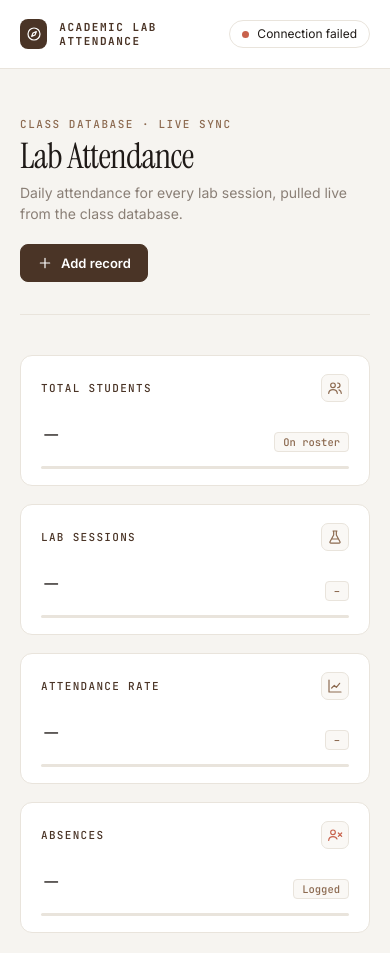
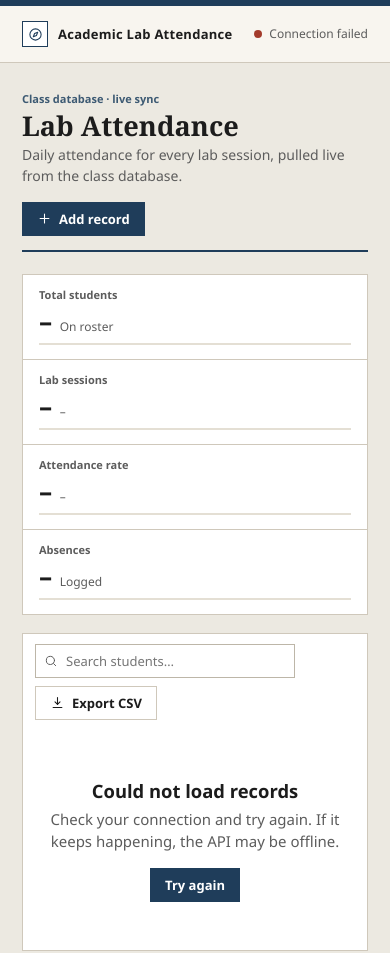
Before and after one commit to jaymark-28/student-frontend, a plain HTML site: page index.html in a window 390 px wide. Shown: the top 953 px of the page. Drawn offline with Linux system fonts and the light colour scheme; no server answers.

Commit message:
Refactor index.html for improved styling and layout
Updated styles and layout for improved UI/UX, including adjustments to colors, font sizes, and spacing. Modified the structure of various elements for better responsiveness and accessibility.

```diff
--- a/index.html
+++ b/index.html
@@ -4,123 +4,280 @@
 <meta charset="UTF-8">
 <meta name="viewport" content="width=device-width, initial-scale=1">
 <title>Academic Lab Attendance</title>
-<link rel="preconnect" href="https://fonts.googleapis.com">
-<link rel="preconnect" href="https://fonts.gstatic.com" crossorigin>
-<link href="https://fonts.googleapis.com/css2?family=Instrument+Serif&family=Inter:wght@400;500;600&family=JetBrains+Mono:wght@400;500;700&display=swap" rel="stylesheet">
 <style>
   :root {
     color-scheme: light;
-    --bg:#f6f4f0; --surface:#fff; --soft:#faf8f5; --ink:#1f1a17; --muted:#8a7f76; --line:#e9e4dc;
-    --brown:#4a3426; --brown-soft:#8c6a50; --green:#4f7a5a; --orange:#d98b3a; --red:#c8624c;
-    --serif:"Instrument Serif",Georgia,"Times New Roman",serif;
-    --sans:"Inter",system-ui,-apple-system,"Segoe UI",Arial,sans-serif;
-    --mono:"JetBrains Mono",ui-monospace,Consolas,monospace;
+    --bg:#ece9e1;
+    --surface:#fff;
+    --soft:#f4f1ea;
+    --ink:#1c1c1c;
+    --muted:#5c5c5c;
+    --line:#cfc8bb;
+    --brown:#1f3d5a;
+    --brown-soft:#3d5a73;
+    --green:#2f6b45;
+    --orange:#b56a1a;
+    --red:#a33b2b;
+    --serif:Georgia,"Times New Roman",serif;
+    --sans:"Segoe UI",system-ui,-apple-system,Arial,sans-serif;
+    --mono:ui-monospace,"Cascadia Mono",Consolas,monospace;
+    --rule:#1f3d5a;
   }
   * { box-sizing:border-box; }
-  body { margin:0; background:var(--bg); color:var(--ink); font:14px/1.5 var(--sans); }
-  svg.i { width:16px; height:16px; stroke:currentColor; fill:none; stroke-width:1.8; stroke-linecap:round; stroke-linejoin:round; flex:none; }
-  .wrap { max-width:972px; margin:0 auto; padding:0 20px; }
-
-  nav { background:var(--surface); border-bottom:1px solid var(--line); }
-  nav .wrap { height:68px; display:flex; align-items:center; justify-content:space-between; }
-  .brand { display:flex; align-items:center; gap:12px; font:700 11px var(--mono); letter-spacing:.14em; text-transform:uppercase; color:var(--brown); }
-  .logo { width:30px; height:30px; border-radius:8px; background:var(--brown); color:#fff; display:grid; place-items:center; }
-
-  .conn { display:inline-flex; align-items:center; gap:8px; padding:4px 12px; border:1px solid var(--line); border-radius:999px; background:var(--surface); font-size:12px; color:var(--ink); white-space:nowrap; }
-  .dot { width:7px; height:7px; border-radius:50%; background:var(--muted); }
+  body {
+    margin:0;
+    background:var(--bg);
+    color:var(--ink);
+    font:15px/1.45 var(--sans);
+  }
+  body::before {
+    content:"";
+    display:block;
+    height:6px;
+    background:var(--rule);
+  }
+  svg.i { width:15px; height:15px; stroke:currentColor; fill:none; stroke-width:1.7; stroke-linecap:round; stroke-linejoin:round; flex:none; }
+  .wrap { max-width:1100px; margin:0 auto; padding:0 22px; }
+  nav {
+    background:#f8f5ef;
+    border-bottom:1px solid var(--line);
+  }
+  nav .wrap { height:56px; display:flex; align-items:center; justify-content:space-between; }
+  .brand {
+    display:flex;
+    align-items:center;
+    gap:10px;
+    font:600 13px var(--sans);
+    letter-spacing:.02em;
+    color:var(--ink);
+  }
+  .logo {
+    width:26px;
+    height:26px;
+    border:1px solid var(--rule);
+    background:var(--surface);
+    color:var(--rule);
+    display:grid;
+    place-items:center;
+  }
+  .conn {
+    display:inline-flex;
+    align-items:center;
+    gap:7px;
+    font-size:12px;
+    color:var(--muted);
+  }
+  .dot { width:8px; height:8px; border-radius:50%; background:#b8b3a8; }
   .conn.ok .dot { background:var(--green); }
   .conn.err .dot { background:var(--red); }
-
-  main.wrap { padding:48px 20px 96px; }
-  .hero { display:flex; flex-wrap:wrap; gap:20px; align-items:flex-end; justify-content:space-between; padding-bottom:32px; border-bottom:1px solid var(--line); margin-bottom:40px; }
+  main.wrap { padding:28px 22px 80px; }
+  .hero {
+    display:flex;
+    flex-wrap:wrap;
+    gap:16px 24px;
+    align-items:flex-end;
+    justify-content:space-between;
+    margin-bottom:22px;
+    padding-bottom:14px;
+    border-bottom:2px solid var(--rule);
+  }
   .heroText { align-self:flex-end; }
   .side { display:flex; flex-direction:column; align-items:flex-end; justify-content:space-between; gap:18px; }
-  .eyebrow { font:500 11px var(--mono); letter-spacing:.14em; text-transform:uppercase; color:var(--brown-soft); margin:0 0 8px; }
-  h1 { font:400 clamp(2.2rem,5vw,3rem)/1 var(--serif); letter-spacing:-.02em; margin:0 0 8px; }
-  .sub { margin:0; color:var(--muted); }
-
-  .btn { display:inline-flex; align-items:center; justify-content:center; gap:8px; height:38px; padding:0 16px; border-radius:8px; border:1px solid var(--brown);
-    background:var(--brown); color:#fff; font:600 13px var(--sans); cursor:pointer; }
-  .btn:hover { background:#3b281c; }
+  .eyebrow {
+    margin:0 0 4px;
+    font:600 11px var(--sans);
+    color:var(--brown-soft);
+  }
+  h1 {
+    margin:0 0 4px;
+    font:700 1.7rem/1.15 var(--serif);
+  }
+  .sub { margin:0; color:var(--muted); font-size:14px; max-width:42em; }
+  .btn {
+    display:inline-flex;
+    align-items:center;
+    justify-content:center;
+    gap:7px;
+    height:34px;
+    padding:0 14px;
+    border:1px solid var(--rule);
+    background:var(--rule);
+    color:#fff;
+    font:600 13px var(--sans);
+    cursor:pointer;
+  }
+  .btn:hover { background:#162e44; }
   .btn.ghost { background:var(--surface); color:var(--ink); border-color:var(--line); }
   .btn.ghost:hover { background:var(--soft); }
   .btn:disabled { opacity:.6; cursor:default; }
   :is(.btn,input,select,th button):focus-visible { outline:2px solid var(--brown-soft); outline-offset:2px; }
-
-  .stats { display:grid; grid-template-columns:repeat(auto-fit,minmax(200px,1fr)); gap:18px; margin-bottom:32px; }
-  .stat { background:var(--surface); border:1px solid var(--line); border-radius:12px; padding:18px 20px 16px; }
+  .stats {
+    display:grid;
+    grid-template-columns:repeat(4,minmax(0,1fr));
+    gap:0;
+    margin-bottom:18px;
+    background:var(--surface);
+    border:1px solid var(--line);
+  }
+  .stat {
+    padding:12px 16px 14px;
+    border-right:1px solid var(--line);
+    background:transparent;
+  }
+  .stat:last-child { border-right:0; }
   .stat .row { display:flex; justify-content:space-between; align-items:center; }
-  .stat small { font:500 11px var(--mono); letter-spacing:.12em; text-transform:uppercase; color:var(--brown); }
-  .ib { width:28px; height:28px; border:1px solid var(--line); border-radius:7px; background:var(--soft); display:grid; place-items:center; color:var(--brown-soft); }
-  .stat .val { display:flex; justify-content:space-between; align-items:flex-end; margin:10px 0 14px; gap:8px; }
-  .stat b { font:400 2.5rem/1 var(--serif); letter-spacing:-.02em; }
-  .chip { font:500 10.5px var(--mono); color:var(--brown-soft); background:var(--soft); border:1px solid var(--line); border-radius:4px; padding:2px 8px; white-space:nowrap; }
-  .track { height:3px; border-radius:3px; background:var(--line); overflow:hidden; }
-  .track i { display:block; height:100%; width:0; border-radius:3px; transition:width .4s; }
-
-  .card { background:var(--surface); border:1px solid var(--line); border-radius:12px; }
-  .tools { display:flex; flex-wrap:wrap; gap:12px; align-items:center; padding:14px 16px; margin-bottom:32px; }
-  .search { position:relative; flex:1 1 200px; max-width:250px; }
-  .search svg { position:absolute; left:11px; top:50%; transform:translateY(-50%); color:var(--muted); width:15px; height:15px; }
-  input, select { height:36px; border:1px solid var(--line); border-radius:8px; background:var(--soft); color:var(--ink); font:13px var(--sans); padding:0 12px; }
-  .search input { width:100%; padding-left:34px; }
+  .stat small {
+    font:600 11px var(--sans);
+    color:var(--muted);
+    text-transform:none;
+    letter-spacing:0;
+  }
+  .ib { display:none; }
+  .stat .val { display:flex; align-items:baseline; gap:8px; margin:6px 0 8px; }
+  .stat b { font:700 1.65rem/1 var(--sans); letter-spacing:-.02em; }
+  .chip {
+    font:12px var(--sans);
+    color:var(--muted);
+    background:none;
+    border:0;
+    padding:0;
+  }
+  .track { height:2px; background:#e4dfd4; overflow:hidden; }
+  .track i { display:block; height:100%; width:0; }
+  .card {
+    background:var(--surface);
+    border:1px solid var(--line);
+    border-radius:0;
+  }
+  .tools {
+    display:flex;
+    flex-wrap:wrap;
+    gap:8px 10px;
+    align-items:center;
+    padding:10px 12px;
+    margin-bottom:0;
+    border-bottom:0;
+  }
+  .search { position:relative; flex:1 1 220px; max-width:280px; }
+  .search svg { position:absolute; left:9px; top:50%; transform:translateY(-50%); color:var(--muted); width:14px; height:14px; }
+  input, select {
+    height:34px;
+    border:1px solid #bdb6a8;
+    border-radius:0;
+    background:#fff;
+    color:var(--ink);
+    font:13px var(--sans);
+    padding:0 10px;
+  }
+  .search input { width:100%; padding-left:30px; }
   .grow { flex:1; }
-  .count { font:400 11px var(--mono); color:var(--muted); }
-  .count b { color:var(--ink); }
-
-  .panel { overflow:hidden; background:var(--soft); }
+  .count { font:12px var(--sans); color:var(--muted); }
+  .count b { color:var(--ink); font-weight:700; }
+  .panel { overflow:hidden; background:var(--surface); border-top:0; }
   .scroll { overflow-x:auto; }
   table { width:100%; border-collapse:collapse; }
-  th, td { text-align:left; padding:14px 20px; }
-  thead th { background:var(--soft); border-bottom:1px solid var(--line); font:700 10.5px var(--mono); letter-spacing:.1em; text-transform:uppercase; color:var(--brown); white-space:nowrap; }
-  th button { all:unset; cursor:pointer; display:inline-flex; flex-direction:column; gap:2px; }
+  th, td { text-align:left; padding:9px 12px; }
+  thead th {
+    background:#f1eee6;
+    border-bottom:1px solid var(--line);
+    border-top:1px solid var(--line);
+    font:600 11px var(--sans);
+    color:#334155;
+    white-space:nowrap;
+    letter-spacing:.01em;
+    text-transform:none;
+  }
+  th button { all:unset; cursor:pointer; display:inline-flex; flex-direction:column; gap:1px; }
   th.c { text-align:center; } th.c button { align-items:center; }
   th button:hover { color:var(--ink); }
-  th .s { font:400 9.5px var(--mono); letter-spacing:.04em; text-transform:lowercase; color:var(--muted); }
+  th .s { font:400 10px var(--sans); letter-spacing:0; text-transform:none; color:var(--muted); }
   .arrow { font-size:9px; margin-left:4px; }
-  tbody td { border-bottom:1px solid var(--line); vertical-align:middle; }
+  tbody td { border-bottom:1px solid #ece7dc; vertical-align:middle; }
+  tbody tr:nth-child(even) { background:#faf8f3; }
   tbody tr:last-child td { border-bottom:0; }
-  tbody tr:hover { background:var(--surface); }
+  tbody tr:hover { background:#fff7e6; }
   td.primary { font-weight:600; }
   td.c { text-align:center; }
-  .tag { display:inline-block; font:500 11px var(--mono); border:1px solid var(--line); background:var(--soft); border-radius:4px; padding:2px 8px; }
-  .pill { display:inline-flex; align-items:center; gap:6px; padding:3px 12px; border:1px solid var(--line); border-radius:999px; background:var(--soft); font-size:12px; }
+  .tag {
+    display:inline-block;
+    font:12px var(--sans);
+    border:1px solid var(--line);
+    background:#fff;
+    padding:1px 6px;
+  }
+  .pill {
+    display:inline-flex;
+    align-items:center;
+    gap:5px;
+    padding:0;
+    border:0;
+    background:none;
+    font-size:12px;
+    font-weight:600;
+  }
   .pill i { width:6px; height:6px; border-radius:50%; }
-  .pill.ok i { background:var(--green); } .pill.no i { background:var(--red); }
-  .dim { color:var(--line); }
-  .rate { display:flex; align-items:center; gap:10px; font:700 12px var(--mono); min-width:120px; }
-  .rate .track { width:64px; height:5px; }
-
-  .state { padding:56px 24px; text-align:center; color:var(--muted); }
-  .state strong { display:block; color:var(--ink); font:400 1.6rem var(--serif); margin-bottom:6px; }
+  .pill.ok { color:var(--green); } .pill.ok i { background:var(--green); }
+  .pill.no { color:var(--red); } .pill.no i { background:var(--red); }
+  .dim { color:#c5bfb3; }
+  .rate { display:flex; align-items:center; gap:8px; font:600 12px var(--sans); min-width:108px; }
+  .rate .track { width:56px; height:4px; }
+  .state { padding:48px 20px; text-align:center; color:var(--muted); }
+  .state strong { display:block; color:var(--ink); font:700 1.15rem var(--sans); margin-bottom:6px; }
   .state .btn { margin-top:16px; }
-  .skel { padding:22px; display:grid; gap:14px; }
-  .skel i { height:16px; border-radius:6px; background:linear-gradient(90deg,var(--line),var(--soft),var(--line)); background-size:200% 100%; animation:sh 1.3s linear infinite; }
+  .skel { padding:18px; display:grid; gap:10px; }
+  .skel i { height:12px; background:#e4dfd4; }
   @keyframes sh { to { background-position:-200% 0; } }
-
-  .formpanel { margin-bottom:22px; padding:22px; }
+  .formpanel { margin:0 0 18px; padding:16px 18px 18px; }
   .formpanel[hidden] { display:none; }
-  .formpanel h2 { font:400 1.6rem var(--serif); margin:0 0 16px; }
-  .fields { display:grid; grid-template-columns:repeat(auto-fit,minmax(200px,1fr)); gap:14px; }
-  .fields label { display:flex; flex-direction:column; gap:6px; font:500 11px var(--mono); letter-spacing:.1em; text-transform:uppercase; color:var(--brown-soft); }
-  .fields input, .fields select { height:40px; background:var(--surface); }
-  .actions { display:flex; flex-wrap:wrap; align-items:center; gap:12px; margin-top:18px; }
+  .formpanel h2 { font:700 1.1rem var(--sans); margin:0 0 14px; }
+  .fields { display:grid; grid-template-columns:repeat(auto-fit,minmax(180px,1fr)); gap:12px; }
+  .fields label {
+    display:flex;
+    flex-direction:column;
+    gap:5px;
+    font:600 11px var(--sans);
+    letter-spacing:0;
+    text-transform:none;
+    color:var(--muted);
+  }
+  .fields input, .fields select { height:36px; background:var(--surface); }
+  .actions { display:flex; flex-wrap:wrap; align-items:center; gap:10px; margin-top:14px; }
   .msg { font-size:13px; color:var(--muted); } .msg.err { color:var(--red); }
-
-  .toast { position:fixed; left:50%; bottom:28px; transform:translate(-50%,20px); background:var(--brown); color:#fff; padding:11px 18px; border-radius:10px;
-    font-weight:500; opacity:0; pointer-events:none; transition:.25s; max-width:90vw; }
-  .toast.show { opacity:1; transform:translate(-50%,0); }
+  .toast {
+    position:fixed;
+    right:20px;
+    bottom:20px;
+    left:auto;
+    transform:none;
+    background:#1c1c1c;
+    color:#fff;
+    padding:10px 14px;
+    font:500 13px var(--sans);
+    opacity:0;
+    pointer-events:none;
+    transition:opacity .2s;
+    max-width:90vw;
+  }
+  .toast.show { opacity:1; transform:none; }
   .toast.err { background:var(--red); }
   @media (prefers-reduced-motion: reduce) { .skel i, .toast, .track i { animation:none; transition:none; } }
-
+  @media (max-width:900px) {
+    .stats { grid-template-columns:1fr 1fr; }
+    .stat:nth-child(2) { border-right:0; }
+    .stat:nth-child(1), .stat:nth-child(2) { border-bottom:1px solid var(--line); }
+  }
   @media (max-width:700px) {
     .search { max-width:none; }
+    .stats { grid-template-columns:1fr; }
+    .stat { border-right:0; border-bottom:1px solid var(--line); }
+    .stat:last-child { border-bottom:0; }
     thead { display:none; }
     table, tbody, tr, td { display:block; width:100%; }
-    tbody tr { padding:14px 16px; border-bottom:1px solid var(--line); }
+    tbody tr { padding:12px 14px; border-bottom:1px solid var(--line); }
+    tbody tr:nth-child(even) { background:#fff; }
     tbody tr:last-child { border-bottom:0; }
     tbody td { border-bottom:0; padding:4px 0; display:flex; gap:12px; justify-content:space-between; align-items:center; text-align:right; }
-    td::before { content:attr(data-label); font:500 10.5px var(--mono); text-transform:uppercase; letter-spacing:.08em; color:var(--muted); flex:none; }
+    td::before { content:attr(data-label); font:600 11px var(--sans); color:var(--muted); flex:none; }
     td.primary { text-align:left; }
   }
 </style>
@@ -135,7 +292,6 @@
     <span class="conn" id="conn"><span class="dot"></span><span id="connText">Connecting…</span></span>
   </div>
 </nav>
-
 <main class="wrap">
   <header class="hero">
     <div class="heroText">
@@ -147,7 +303,6 @@
       <svg class="i" viewBox="0 0 24 24"><path d="M12 5v14M5 12h14"/></svg>Add record
     </button>
   </header>
-
   <form class="card formpanel" id="addForm" hidden>
     <h2>Add attendance</h2>
     <div class="fields" id="fields"></div>
@@ -157,7 +312,6 @@
       <span class="msg" id="msg" aria-live="polite"></span>
     </div>
   </form>
-
   <section class="stats" aria-label="Summary">
     <div class="stat">
       <div class="row"><small>Total students</small><span class="ib"><svg class="i" viewBox="0 0 24 24"><circle cx="9" cy="8" r="3.5"/><path d="M2.5 20c.5-3.5 3-5.5 6.5-5.5s6 2 6.5 5.5M16 4.5a3.5 3.5 0 0 1 0 7M18 14.8c2 .6 3.3 2.4 3.5 5.2"/></svg></span></div>
@@ -180,7 +334,6 @@
       <div class="track"><i id="bAbsent" style="background:var(--red)"></i></div>
     </div>
   </section>
-
   <div class="card tools">
     <label class="search">
       <svg class="i" viewBox="0 0 24 24"><circle cx="11" cy="11" r="7"/><path d="m20 20-3.5-3.5"/></svg>
@@ -194,30 +347,24 @@
       <svg class="i" viewBox="0 0 24 24"><path d="M12 4v11m0 0-4-4m4 4 4-4M5 20h14"/></svg>Export CSV
     </button>
   </div>
-
   <div class="card panel"><div class="scroll" id="view"></div></div>
 </main>
 <div class="toast" id="toast" role="status"></div>
-
 <script>
   // Palitan kung magbago ang Vercel domain mo (may /api sa dulo)
   const VERCEL_API_URL = 'https://student-api-backend-indol.vercel.app/api';
-
   const $ = id => document.getElementById(id);
   const view = $('view'), searchEl = $('q'), subjEl = $('fSubject'), sectEl = $('fSection'), countEl = $('count');
   const addForm = $('addForm'), msgEl = $('msg');
-
   let rows = [], infoCols = [], dates = [], attKey = null, shown = [];
   let keys = { student: null, subject: null, section: null };
   let sortKey = null, sortDir = 1;
-
   const day = v => String(v).slice(0, 10);
   const isPresent = s => /present/i.test(String(s));
   const getAtt = r => (attKey && Array.isArray(r[attKey])) ? r[attKey] : [];
   const statusOn = (r, d) => { const e = getAtt(r).find(x => day(x.date) === d); return e ? String(e.status) : ''; };
   const presentCount = r => getAtt(r).filter(x => isPresent(x.status)).length;
   const rateOf = r => { const n = getAtt(r).length; return n ? Math.round(presentCount(r) / n * 100) : 0; };
-
   function pretty(key) {
     const s = key.replace(/[_-]+/g, ' ').replace(/([a-z])([A-Z])/g, '$1 $2').trim().toLowerCase();
     return s.charAt(0).toUpperCase() + s.slice(1);
@@ -231,13 +378,11 @@
     if (key.startsWith('d:')) return statusOn(r, key.slice(2));
     return r[key] ?? '';
   }
-
   function setConn(state) {
     const el = $('conn');
     el.className = 'conn ' + state;
     $('connText').textContent = state === 'ok' ? 'Database connected' : state === 'err' ? 'Connection failed' : 'Connecting…';
   }
-
   let tt;
   function toast(text, kind) {
     const t = $('toast');
@@ -246,7 +391,6 @@
     clearTimeout(tt);
     tt = setTimeout(() => { t.className = 'toast'; }, 3500);
   }
-
   function showSkeleton() { view.innerHTML = '<div class="skel"><i></i><i></i><i></i><i></i><i></i></div>'; }
   function showState(title, text, retry) {
     view.innerHTML = '';
@@ -267,7 +411,6 @@
     }
     view.appendChild(d);
   }
-
   function updateStats(list) {
     let entries = 0, present = 0;
     list.forEach(r => { entries += getAtt(r).length; present += presentCount(r); });
@@ -275,34 +418,29 @@
     const today = new Date().toISOString().slice(0, 10);
     const done = dates.filter(d => d <= today).length;
     const pct = entries ? Math.round(present / entries * 100) : 0;
-
     $('sStudents').textContent = list.length;
     $('sSessions').textContent = dates.length;
     $('sRate').innerHTML = entries ? pct + '<span style="font-size:1.1rem;color:var(--muted)">%</span>' : '–';
     $('sAbsent').textContent = absent;
     $('cSessions').textContent = done + ' completed';
     $('cRate').textContent = entries ? present + ' of ' + entries + ' present' : 'No data';
-
     $('bStudents').style.width = rows.length ? (list.length / rows.length * 100) + '%' : '0%';
     $('bSessions').style.width = dates.length ? (done / dates.length * 100) + '%' : '0%';
     $('bRate').style.width = pct + '%';
     $('bAbsent').style.width = entries ? (absent / entries * 100) + '%' : '0%';
   }
-
   function getColumns() {
     const cols = infoCols.map(c => ({ key: c, label: pretty(c) }));
     dates.forEach((d, i) => cols.push({ key: 'd:' + d, label: shortDate(d), sub: 'session ' + String(i + 1).padStart(2, '0'), center: true }));
     if (attKey) cols.push({ key: '__rate', label: 'Attendance' });
     return cols;
   }
-
   function render() {
     const term = searchEl.value.trim().toLowerCase();
     const sub = subjEl.value, sec = sectEl.value;
     let list = rows.filter(r =>
       (!term || infoCols.some(c => String(r[c] ?? '').toLowerCase().includes(term))) &&
       (!sub || r[keys.subject] === sub) && (!sec || r[keys.section] === sec));
-
     if (sortKey) {
       list = list.slice().sort((a, b) =>
         String(valueOf(a, sortKey)).localeCompare(String(valueOf(b, sortKey)), undefined, { numeric: true }) * sortDir);
@@ -310,9 +448,7 @@
     shown = list;
     countEl.innerHTML = 'Showing <b>' + list.length + '</b> of ' + rows.length + ' students';
     updateStats(list);
-
     if (!list.length) { showState('Nothing here', 'No records match your search or filter.'); return; }
-
     const cols = getColumns();
     const table = document.createElement('table');
     const head = table.createTHead().insertRow();
@@ -341,7 +477,6 @@
       th.appendChild(btn);
       head.appendChild(th);
     });
-
     const body = table.createTBody();
     list.forEach(r => {
       const tr = body.insertRow();
@@ -386,7 +521,6 @@
     view.innerHTML = '';
     view.appendChild(table);
   }
-
   function fillFilter(sel, key, allLabel) {
     if (!key) { sel.hidden = true; return; }
     const keep = sel.value;
@@ -404,7 +538,6 @@
     sel.value = Array.from(sel.options).some(o => o.value === keep) ? keep : '';
     sel.hidden = false;
   }
-
   function exportCsv() {
     const cols = getColumns().filter(c => c.key !== '__rate');
     const esc = v => '"' + String(v).replace(/"/g, '""') + '"';
@@ -419,10 +552,8 @@
     a.remove();
     setTimeout(() => URL.revokeObjectURL(a.href), 1000);
   }
-
   /* ---------- Add record form ---------- */
   function setMsg(text, err) { msgEl.textContent = text; msgEl.className = 'msg' + (err ? ' err' : ''); }
-
   function buildForm() {
     const box = $('fields');
     box.innerHTML = '';
@@ -481,13 +612,11 @@
     pass.autocomplete = 'off';
     add('Passcode', pass);
   }
-
   $('toggleForm').addEventListener('click', () => {
     addForm.hidden = !addForm.hidden;
     if (!addForm.hidden) { setMsg(''); const f = addForm.querySelector('input'); if (f) f.focus(); }
   });
   $('cancelForm').addEventListener('click', () => { addForm.hidden = true; });
-
   addForm.addEventListener('submit', async e => {
     e.preventDefault();
     const match = {};
@@ -516,7 +645,6 @@
       btn.disabled = false;
     }
   });
-
   /* ---------- Load ---------- */
   async function load() {
     try {
@@ -558,12 +686,10 @@
       showState('Could not load records', 'Check your connection and try again. If it keeps happening, the API may be offline.', true);
     }
   }
-
   searchEl.addEventListener('input', render);
   subjEl.addEventListener('change', render);
   sectEl.addEventListener('change', render);
   $('exportBtn').addEventListener('click', () => { if (shown.length) exportCsv(); else toast('Nothing to export', 'err'); });
-
   showSkeleton();
   load();
 </script>
```
